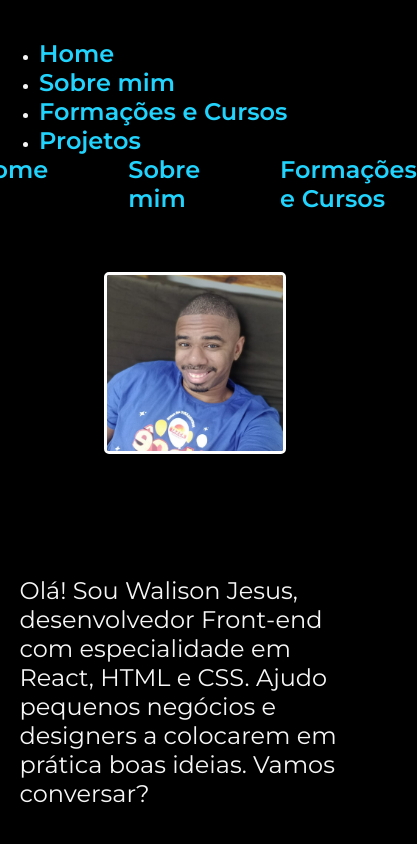
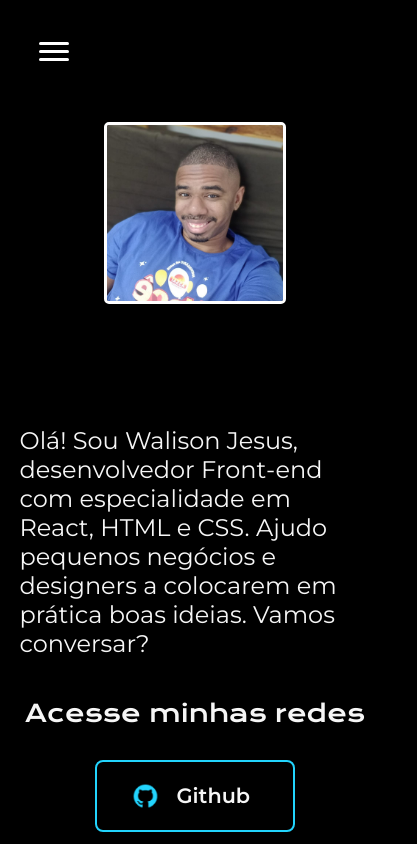
Before and after one commit to walisonjesus/portifolio, a plain HTML site: page Portifolio Walison/index.html in a window 390 px wide. Shown: the top 844 px of the page, 417 px wide, since content can reach past the window. Drawn offline with nearby package versions, Linux system fonts and the light colour scheme; a script that the page names is missing.

Commit message:
mudando style

```diff
--- a/Portifolio Walison/styles/style.css
+++ b/Portifolio Walison/styles/style.css
@@ -33,6 +33,36 @@ body{
     font-weight: 600;
     color: var(--cor-terciaria);
     text-decoration: none;
+}
+.hamburger {
+    cursor: pointer;
+    display: none;
+    flex-direction: column;
+    justify-content: space-around;
+    height: 24px;
+    width: 30px;
+}
+.line {
+    background-color: #fff;
+    height: 3px;
+    width: 100%;
+    border-radius: 5px;
+}
+
+.nav-links {
+    display: none;
+    list-style: none;
+    padding: 0;
+}
+
+.nav-links.active {
+    display: block;
+    position: absolute;
+    top: 60px;
+    right: 20px;
+    background-color: var(--cor-primaria);
+    padding: 20px;
+    border-radius: 8px;
 }
 .apresentacao{
     padding: 5% 15%;
@@ -122,10 +152,38 @@ body{
 }
 
 @media (max-width: 1200px) {
+    .cabecalho__menu{
+        display: none;
+        gap: 80px;
+    }
+    .nav-links {
+        display: none;
+        flex-direction: column;
+
+    }
+    .hamburger {
+        display: flex;
+    }
     .apresentacao__links__icon{
         padding-right: 14px;
-        width: 10%;
+        width: 15%;
         padding-left: 7%;
+
+    }.apresentacao__links__navegacao{
+        display: flex;
+    justify-content: center;
+    gap: 4px;
+    border: 2px solid var(--cor-terciaria);
+    width: 50%;
+    text-align: center;
+    border-radius: 8px;
+    font-size: 1.3rem;
+    font-weight: 600;
+    padding: 21.5px 0;
+    padding-right: 20px;
+    text-decoration: none;
+    color: var(--cor-secundaria);
+    font-family: var(--fonte-secundaria);
 
     }
     .cabecalho{
```
